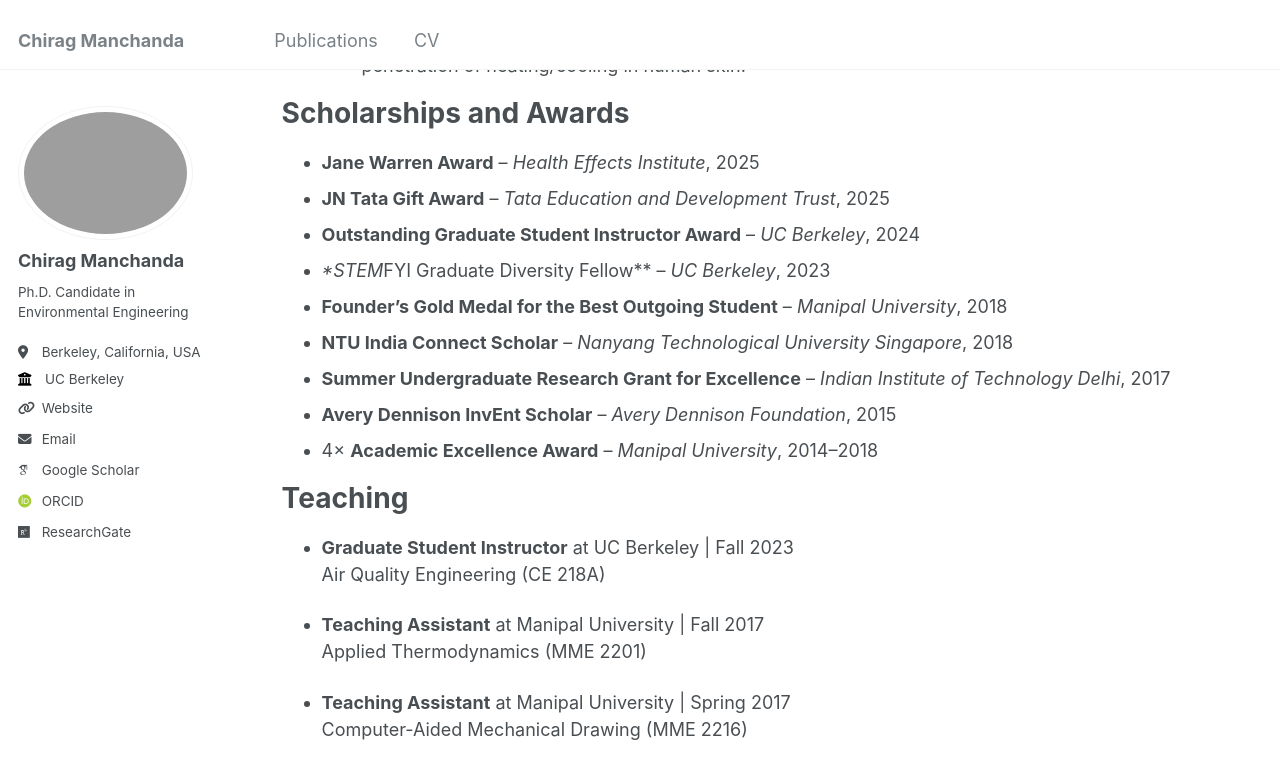
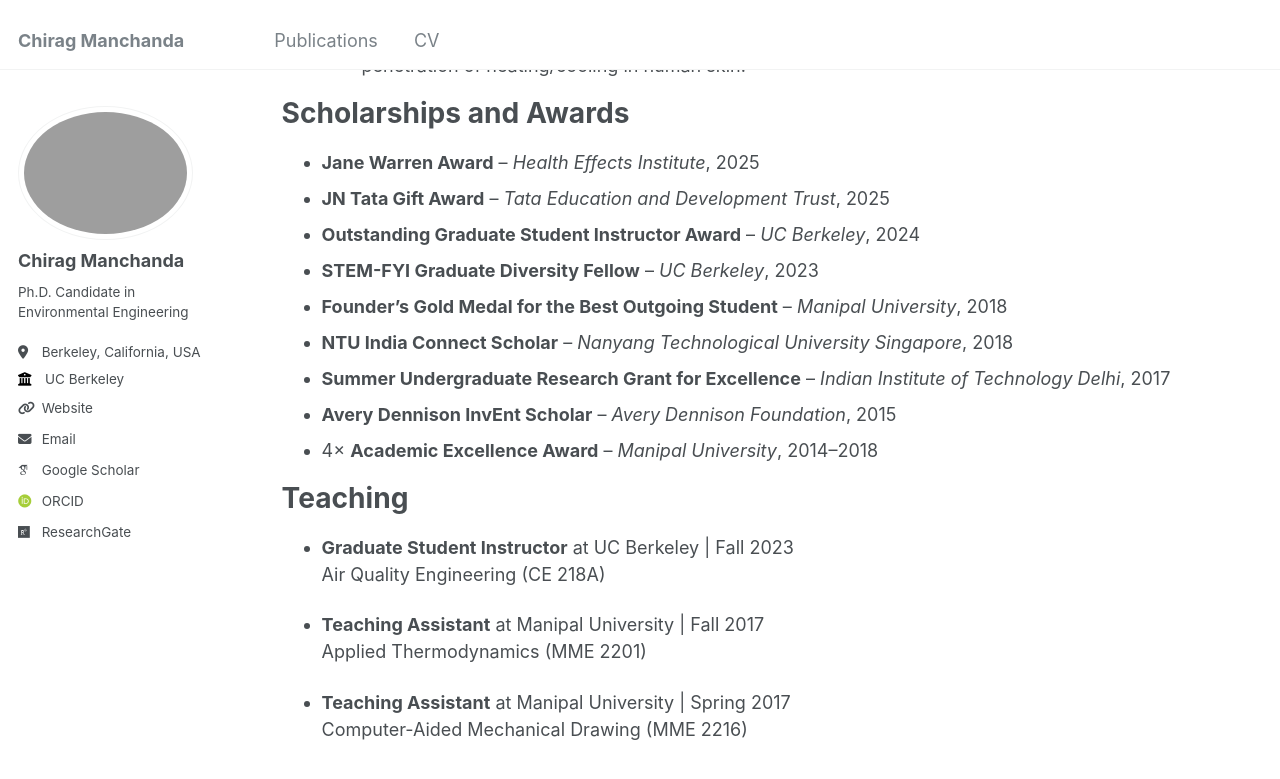
Before and after one commit to chirag-manchanda/chirag-manchanda.github.io, a Jekyll site: the page built from _pages/cv.md, in a window 1280 px wide and 900 px high, scrolled down 2074 px. Shown: the top 779 px of the window. Built offline with Jekyll 4.4.1, drawn with Linux system fonts in a browser that asks for light colours; some web fonts are replaced.

Commit message:
Update cv.md

```diff
--- a/_pages/cv.md
+++ b/_pages/cv.md
@@ -76,7 +76,7 @@ Scholarships and Awards
 - **Jane Warren Award** – *Health Effects Institute*, 2025
 - **JN Tata Gift Award** – *Tata Education and Development Trust*, 2025
 - **Outstanding Graduate Student Instructor Award** – *UC Berkeley*, 2024
-- **STEM*FYI Graduate Diversity Fellow** – *UC Berkeley*, 2023
+- **STEM-FYI Graduate Diversity Fellow** – *UC Berkeley*, 2023
 - **Founder's Gold Medal for the Best Outgoing Student** – *Manipal University*, 2018
 - **NTU India Connect Scholar** – *Nanyang Technological University Singapore*, 2018
 - **Summer Undergraduate Research Grant for Excellence** – *Indian Institute of Technology Delhi*, 2017
```
